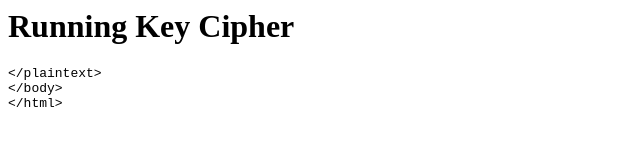
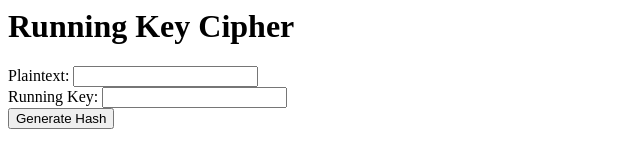
Before and after one commit to suiGn/suign.github.io, a plain HTML site: page index.html in a window 1280 px wide. Shown: the whole page, without its empty margins (0-640 px from the left). Drawn offline with Linux system fonts and the light colour scheme.

Commit message:
Update index.html
up

```diff
--- a/index.html
+++ b/index.html
@@ -4,10 +4,36 @@
 <head>
 <title>Running Key Cipher</title>
 </head>
+<meta charset="UTF-8">
 <body>
-    <!-- # Each character of the running key is used as a rotation
- to permute the associated char of the <plaintext class=""></plaintext> -->
+<!--##########################################################################
+==-------------------------------------------===================------------==
+------------------------------------------------------------------------------
+--------------------------------    -
+                                  ----
+                                ---------
+                            ---------------
+                            PLAINTEXT CLASS
+                            ---------------
+                                -------
+                                  ---
+--------------------------------   -
+------------------------------------------------------------------------------
+ ------+++++++++-    <plaintext class=""></plaintext>    -----++++++++========
+ -----------------------------------------------------------------------------
+ ==-------------------------------------------===================-----------==
+ ###########################################################################-->
 <h1>Running Key Cipher</h1>
-<plaintext class=""></plaintext>
+    <form id="cipherForm">
+        <label for="plaintext">Plaintext:</label>
+        <input type="text" id="plaintext" name="plaintext" required>
+        <br>
+        <label for="key">Running Key:</label>
+        <input type="text" id="key" name="key" required>
+        <br>
+        <input type="submit" value="Generate Hash">
+    </form>
+    <div id="hashOutput"></div>
+    <script src="script.js"></script>
 </body>
 </html>
```
